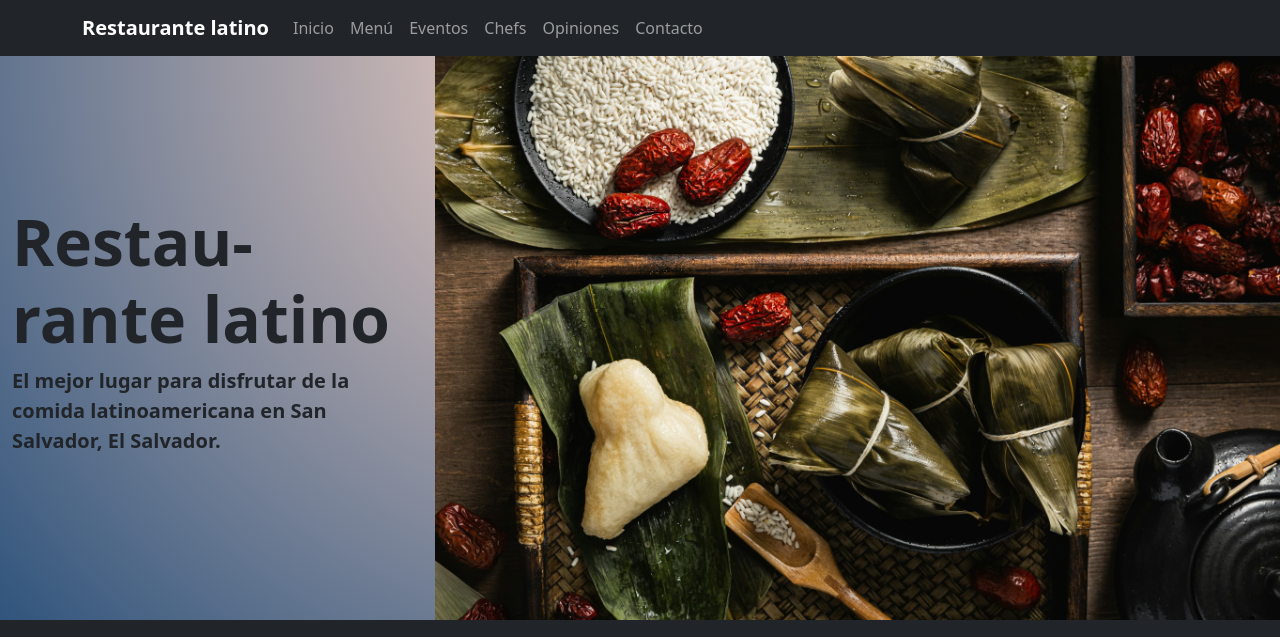
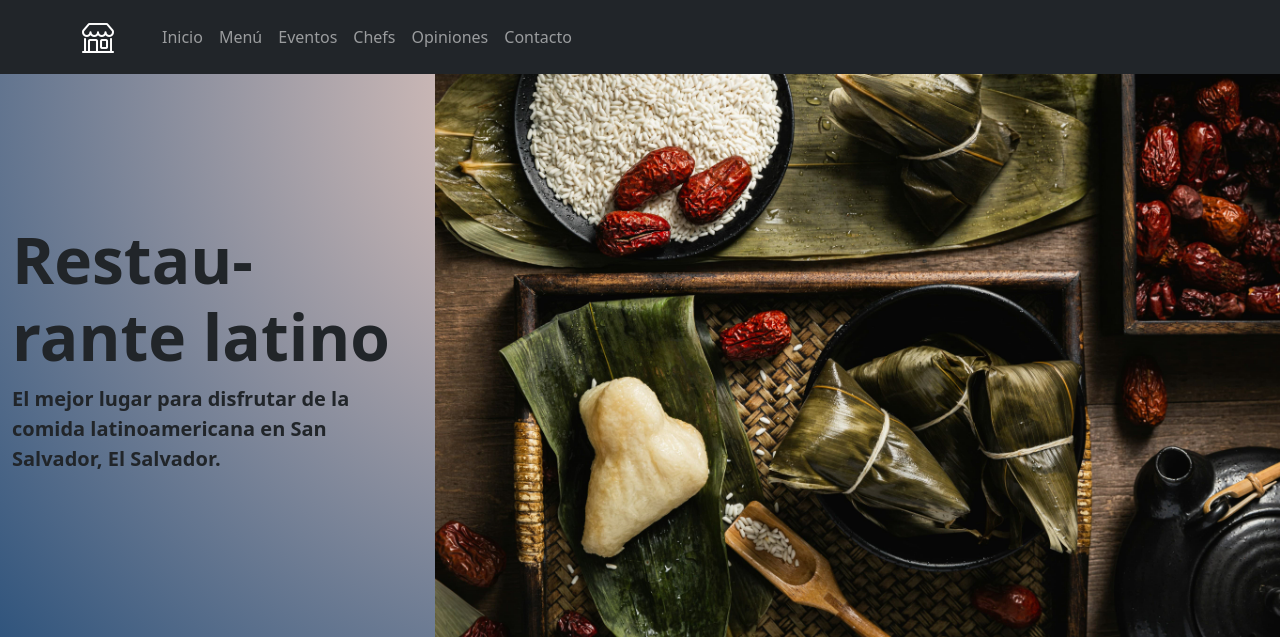
Before and after one commit to AlexReyesHuezo/restaurante-latino, a PHP site: page / in a window 1280 px wide. Shown: the top 637 px of the page. Run offline with PHP 8.4, Linux system fonts and the light colour scheme.

Commit message:
feat: interchange icon logo instead text emblem

```diff
--- a/index.php
+++ b/index.php
@@ -17,7 +17,7 @@
 <body>
   <nav class="navbar navbar-expand-lg navbar-dark bg-dark">
     <div class="container">
-      <a class="navbar-brand fw-bolder" href="#">Restaurante latino</a>
+      <a class="navbar-brand fw-bolder" href="#"><i class="bi bi-shop fs-2 me-4"></i></a>
       <button class="navbar-toggler" type="button" data-bs-toggle="collapse" data-bs-target="#navbarNav"
         aria-controls="navbarNav" aria-expanded="false" aria-label="Toggle navigation">
         <span class="navbar-toggler-icon"></span>
```
